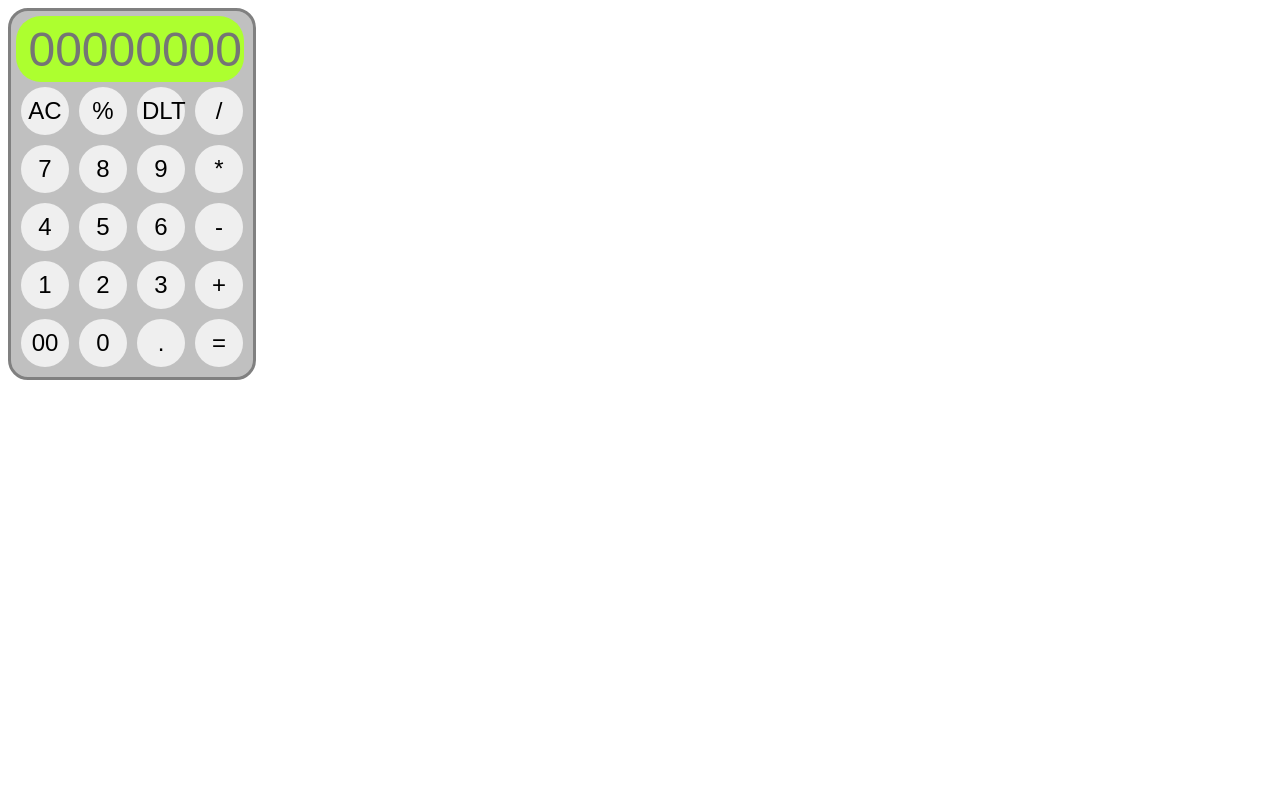
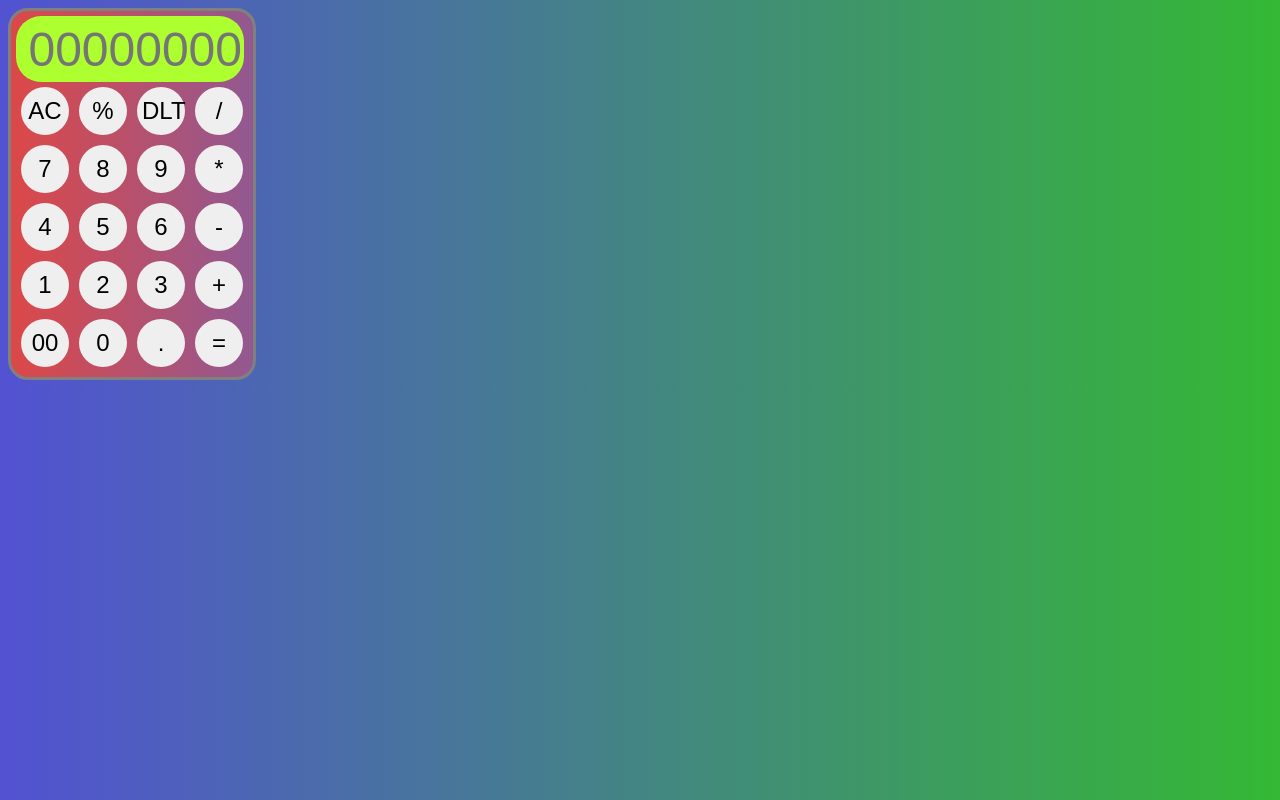
Before and after one commit to faresmer/CalculatorApp, a React (Vite) app: page / in a window 1280 px wide. Built offline with nearby package versions, Linux system fonts and the light colour scheme.

Commit message:
changed colors

```diff
--- a/src/index.css
+++ b/src/index.css
@@ -1,9 +1,13 @@
+body{
+  background:linear-gradient(to right , rgb(82, 82, 210),rgb(52, 184, 52));
+}
+
 .calculator{
   border: 3px solid gray;
   padding: 5px;
   border-radius: 20px;
   width:fit-content;
-  background-color: rgb(192, 192, 192);
+  background:linear-gradient(to left,rgb(146, 89, 145),rgb(220, 72, 72));
 }
 
 input{
```
